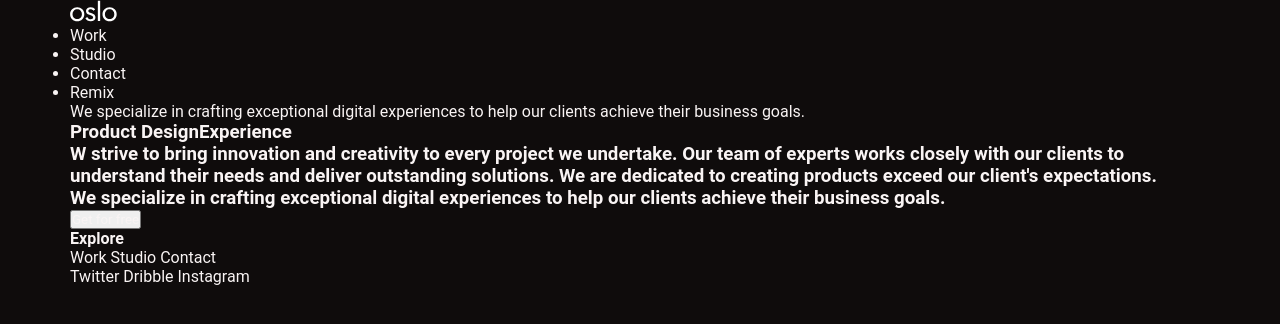
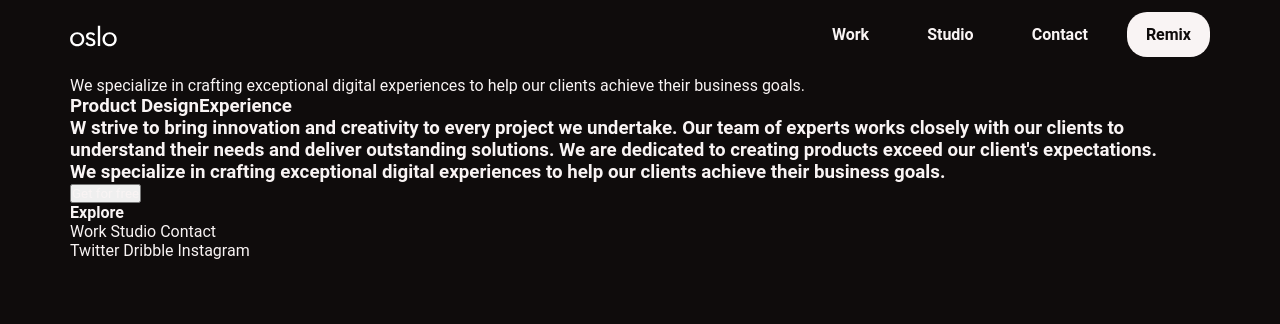
Before and after one commit to eu-pedro/Oslo, a plain HTML site: page index.html in a window 1280 px wide. Drawn offline with Linux system fonts and the light colour scheme.

Commit message:
finalizado barra de navegação

```diff
--- a/index.html
+++ b/index.html
@@ -17,14 +17,14 @@
   <body>
     <section class="container">
       <header>
-        <nav>
-          <img src="assets/icon.svg" alt="ícone oslo" />
+        <nav class="navigation">
+          <a href="index.html"><img src="assets/icon.svg" alt="ícone oslo" /></a>
 
-          <ul>
-            <li>Work</li>
-            <li>Studio</li>
-            <li>Contact</li>
-            <li>Remix</li>
+          <ul class="list">
+            <li><a href="#">Work</a></li>
+            <li><a href="#">Studio</a></li>
+            <li><a href="#">Contact</a></li>
+            <li><a href="#">Remix</a></li>
           </ul>
         </nav>
       </header>
--- a/styles/style.css
+++ b/styles/style.css
@@ -30,3 +30,38 @@ body {
   height: 100vh;
   width: 100vw;
 }
+
+a {
+  text-decoration: none;
+}
+
+.navigation {
+  display: flex;
+  justify-content: space-between;
+  padding: 2.5rem 0;
+}
+
+.list {
+  display: flex;
+  gap: 2rem;
+}
+
+.list > li {
+  list-style: none;
+}
+
+.list > li > a {
+  font-weight: 600;
+  padding: 1.3rem 1.9rem;
+  border-radius: 20px;
+}
+
+.list > li > a:hover {
+  opacity: 0.7;
+  transition: 0.7s all;
+}
+
+.list > li:nth-child(4) > a{
+  color: var(--black);
+  background-color: var(--white);
+}
```
Also changed, not shown: images/slot1-removebg-preview.png (added), images/slot1.png (deleted), images/slot4-removebg-preview.png (added), images/slot4.jpg (deleted).
